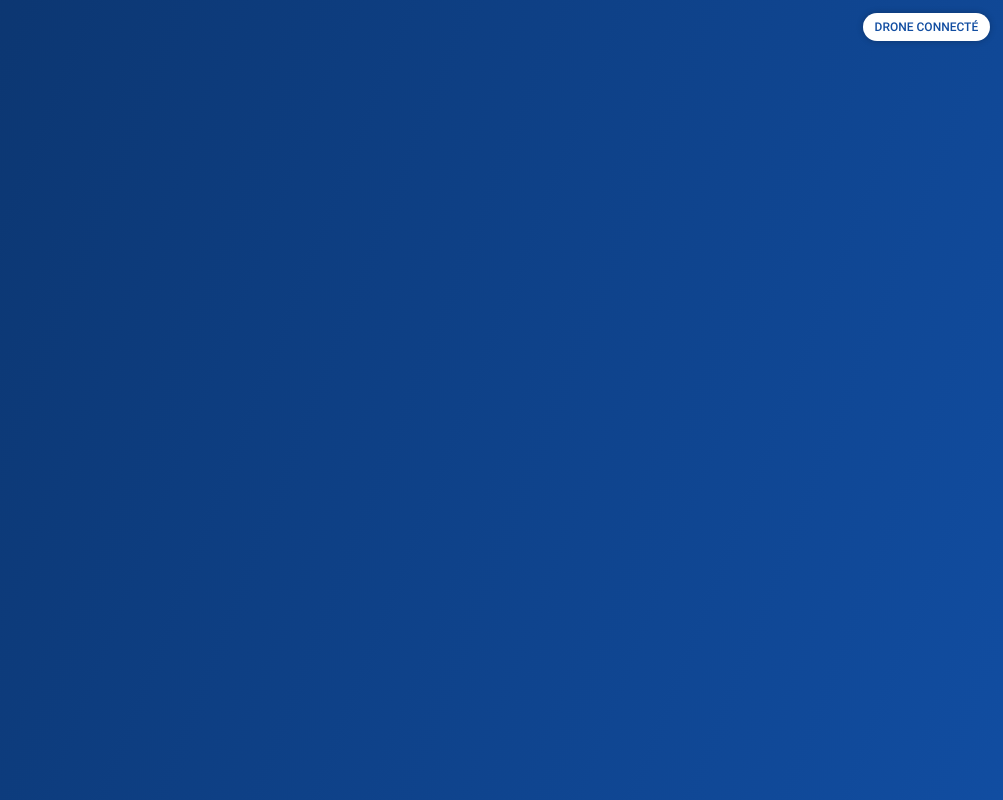
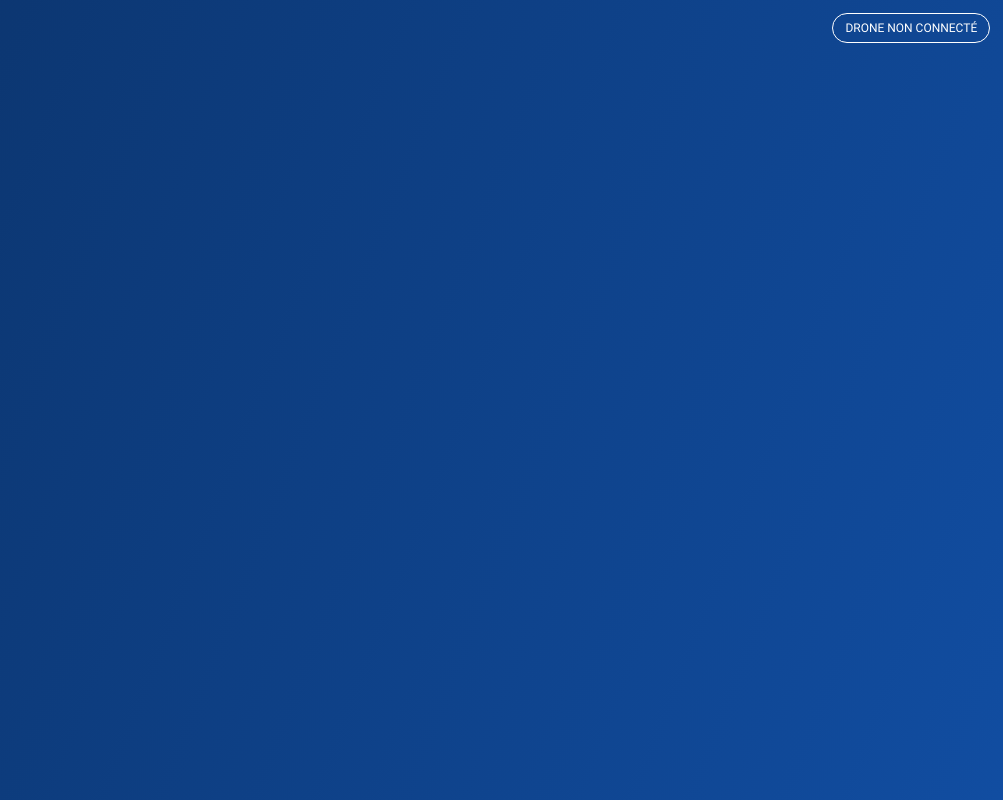
Before and after one commit to ianlcz/droneControl, a React (Vite) app in the folder frontend/: page / in a window 1280 px wide. Shown: the whole page, without its empty margins (277-1280 px from the left). Built offline with nearby package versions, Linux system fonts and the light colour scheme.

Commit message:
Implementation defaultValues of Connection component

```diff
--- a/frontend/package.json
+++ b/frontend/package.json
@@ -4,7 +4,8 @@
   "description": "",
   "main": "index.js",
   "scripts": {
-    "start": "parcel public/index.html -p 2020"
+    "dev": "parcel public/index.html -p 2020",
+    "build": "parcel build public/indec.html"
   },
   "babel": {
     "presets": [
--- a/frontend/src/components/Connection.js
+++ b/frontend/src/components/Connection.js
@@ -12,7 +12,7 @@ const ConnectionStyled = styled.div`
     border-radius: 2em;
     ${(props) =>
       props.isConnected
-        ? "box-shadow: 0px 0px 6px rgba(0, 0, 0, 0.25);background: white;"
+        ? "box-shadow: 0px 0px 6px rgba(0, 0, 0, 0.4);background: white;"
         : null}
     font-family: Roboto;
     font-size: 12px;
@@ -22,13 +22,14 @@ const ConnectionStyled = styled.div`
   }
 `;
 
-const Connection = () => {
-  let isConnected = true;
+const Connection = (props) => {
   return (
-    <ConnectionStyled isConnected={isConnected}>
-      <p>{isConnected ? "Drone connecté" : "Drone non connecté"}</p>
+    <ConnectionStyled isConnected={props.isConnected}>
+      <p>{props.isConnected ? "Drone connecté" : "Drone non connecté"}</p>
     </ConnectionStyled>
   );
 };
 
+Connection.defaultProps = { isConnected: false };
+
 export default Connection;
```
